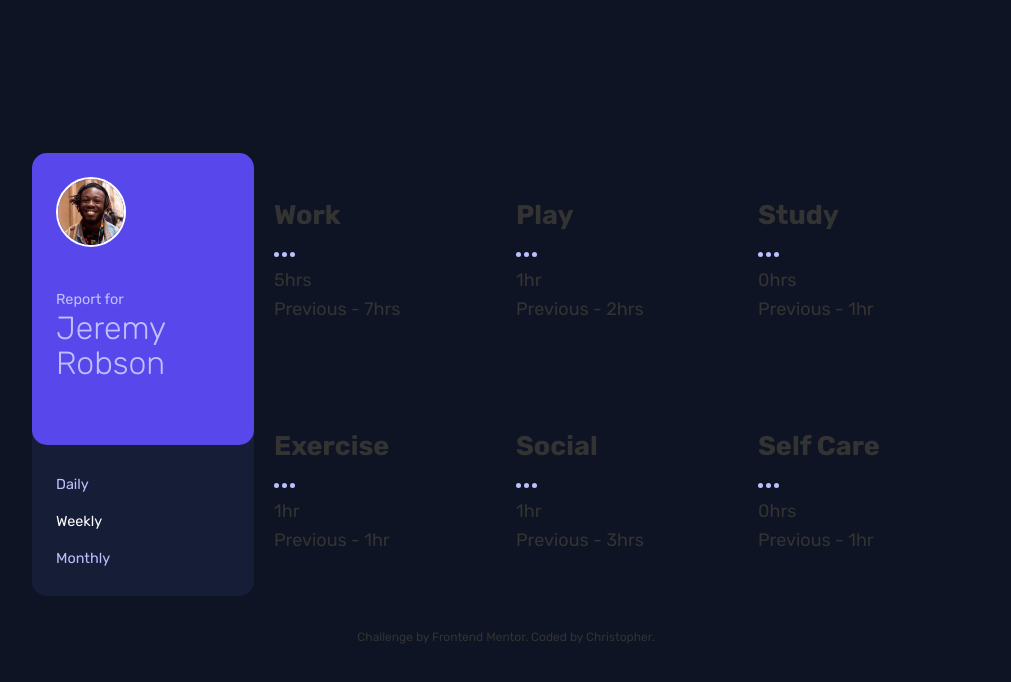
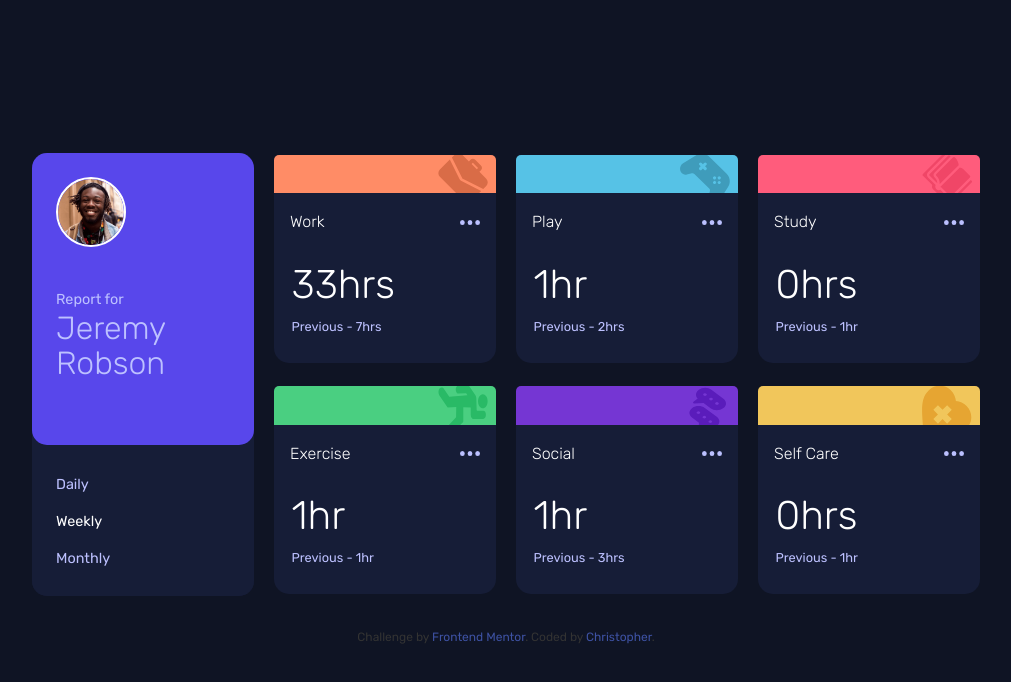
Before and after one commit to Okumu87/time-tracking-dashboard-main, a website: page index.html in a window 1280 px wide. Shown: the whole page, without its empty margins (134-1145 px from the left). Drawn offline with Linux system fonts and the light colour scheme.

Commit message:
css done

```diff
--- a/index.html
+++ b/index.html
@@ -40,16 +40,25 @@
       </nav>
     </div>
       <div class="activity">
+        <div class="activity-icon icon-work">
+          <img src="./images/icon-work.svg" alt="Work icon">
+        </div>
+
         <div class="activity__header">
           <h2 class="activity__title">Work</h2>
           <img src="./images/icon-ellipsis.svg" alt="Options" class="activity__options">
         </div>
         <div class="activity__body">
-          <p class="activity__current">5hrs</p>
+          <p class="activity__current">33hrs</p>
           <p class="activity__previous">Previous - 7hrs</p>
         </div>
+
+
       </div>
       <div class="activity">
+        <div class="activity-icon icon-play">
+          <img src="./images/icon-play.svg" alt="Play icon">
+        </div>
         <div class="activity__header">
           <h2 class="activity__title">Play</h2>
           <img src="./images/icon-ellipsis.svg" alt="Options" class="activity__options">
@@ -60,6 +69,9 @@
         </div>
       </div>
       <div class="activity">
+        <div class="activity-icon icon-study">
+          <img src="./images/icon-study.svg" alt="Study icon">
+        </div>
         <div class="activity__header">
           <h2 class="activity__title">Study</h2>
           <img src="./images/icon-ellipsis.svg" alt="Options" class="activity__options">
@@ -70,6 +82,9 @@
         </div>
       </div>
       <div class="activity">
+        <div class="activity-icon icon-exercise">
+          <img src="./images/icon-exercise.svg" alt="Exercise icon">
+        </div>
         <div class="activity__header">
           <h2 class="activity__title">Exercise</h2>
           <img src="./images/icon-ellipsis.svg" alt="Options" class="activity__options">
@@ -80,6 +95,9 @@
         </div>
       </div>
       <div class="activity">
+        <div class="activity-icon icon-social">
+          <img src="./images/icon-social.svg" alt="Social icon">
+        </div>
         <div class="activity__header">
           <h2 class="activity__title">Social</h2>
           <img src="./images/icon-ellipsis.svg" alt="Options" class="activity__options">
@@ -90,6 +108,9 @@
         </div>
       </div>
       <div class="activity">
+        <div class="activity-icon icon-self-care">
+          <img src="./images/icon-self-care.svg" alt="Self Care icon">
+        </div>
         <div class="activity__header">
           <h2 class="activity__title">Self Care</h2>
           <img src="./images/icon-ellipsis.svg" alt="Options" class="activity__options">
--- a/styles.css
+++ b/styles.css
@@ -76,6 +76,8 @@ button {
     align-items: center;
 }
 
+/* profile styles */
+
 .profile{
     display: grid;
     grid-row: 1 / span 2  ;
@@ -141,10 +143,118 @@ button {
    }
 }
 
+.activity{
+  display: flex;
+  flex-direction: column;
+  align-items:baseline;
+  border-radius: 15px ;
+  background-color: var(--navy-900);
+  color: #fff;
+
+
+
+  .activity__header{
+    display: flex;
+    justify-content: space-between;
+    align-items: center;
+    width: 100%;
+    padding: 1rem 1rem 0 1rem;
+
+    h2{
+      font-size: 1rem;
+      font-weight: 300;
+    }
+
+     img{
+      width: 20px;
+      height: 5px;
+     }
+   }
+
+   .activity__body{
+    display: flex;
+    flex-direction: column;
+    justify-content: space-between;
+    align-items:flex-start;
+    padding: 1.1rem;
+
+     .activity__current{
+      font-size: 2rem;
+      font-weight: 300;
+     }
+
+     .activity__previous{
+      font-size: 0.8rem;
+      color: var(--purple-200);
+      padding-bottom: .5rem;
+     }
+
+     .activity__current{
+     font-size: 2.5rem;
+     font-weight: 300;
+     }
+  }
+
+  /* activity icons */
+
+  .activity-icon{
+    width: 100%;
+    display: flex;
+    align-items: flex-end;
+    justify-content: flex-end;
+    border-radius: 5px 5px 0 0;
+    height: 2.4rem;
+    overflow: hidden;
+    padding: .5rem;
+
+    img{
+      width: 50px;
+      height: 50px;
+      transform: translateY(18px);
+    }
+
+
+  }
+
+   .icon-work{
+     background-color: var(--orange-color);
+   }
+
+   .icon-play{
+     background-color: var(--blue-color);
+   }
+
+   .icon-study{
+     background-color: var(--pink-color);
+   }
+
+   .icon-exercise{
+     background-color: var(--green-color);
+   }
+
+   .icon-social{
+     background-color: var(--secondary-purple);
+   }
+
+   .icon-self-care{
+     background-color: var(--yellow-color);
+   }
+  }
 /* attributions */
 
 .attribution {
   font-size: 12px;
   text-align: center;
   margin-top: 2rem;
+
+  a{
+    color: hsl(228, 45%, 44%);
+  }
 }
+
+
+@media (max-width: 955px) {
+  .activities{
+    grid-template-columns: 1fr;
+  }
+}
```
